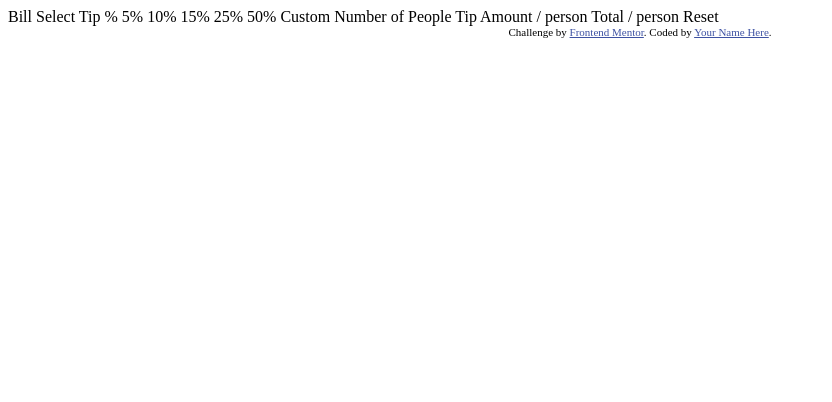
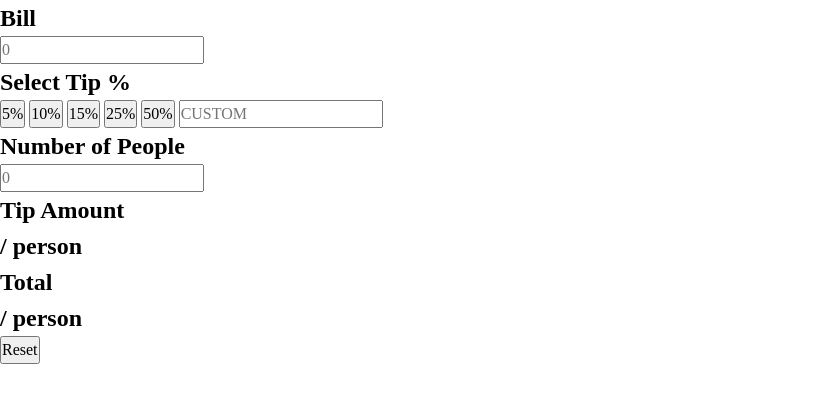
Before and after one commit to Isaac36Y/FM-tip-calculator, a plain HTML site: page index.html in a window 1280 px wide. Shown: the whole page, without its empty margins (0-832 px from the left). Drawn offline with Linux system fonts and the light colour scheme.

Commit message:
finished html and some readme

```diff
--- a/index.html
+++ b/index.html
@@ -2,43 +2,63 @@
 <html lang="en">
 <head>
   <meta charset="UTF-8">
-  <meta name="viewport" content="width=device-width, initial-scale=1.0"> <!-- displays site properly based on user's device -->
-
+  <meta name="viewport" content="width=device-width, initial-scale=1.0">
   <link rel="icon" type="image/png" sizes="32x32" href="./images/favicon-32x32.png">
 
+  <link rel="stylesheet" href="style.css">
   <title>Frontend Mentor | Tip calculator app</title>
-
-  <!-- Feel free to remove these styles or customise in your own stylesheet 👍 -->
-  <style>
-    .attribution { font-size: 11px; text-align: center; }
-    .attribution a { color: hsl(228, 45%, 44%); }
-  </style>
 </head>
 <body>
 
-  Bill
+  <main>
+    <div class="container">
+      <section class="bill__container">
+        <h1 class="label">
+          <label class="bill__label" for="bill-input">Bill</label> <!-- I want these to be headers. Is putting the three labels in headers functional? also should the all be h1 or not?-->
+        </h1>
+        <input type="number" class="bill__input" id="bill-input" name="bill" placeholder="0" aria-label="enter total bill">
+      </section>
+      <section class="tip__container">
+        <h1 class="label">
+          <label for="tip-amount" class="tip__label">Select Tip %</label>
+        </h1>
+        <button class="tip__button" id="tip-amount">5%</button>
+        <button class="tip__button" id="tip-amount">10%</button>
+        <button class="tip__button" id="tip-amount">15%</button>
+        <button class="tip__button" id="tip-amount">25%</button>  <!-- all buttons and input have same id so the label is for all of them? -->
+        <button class="tip__button" id="tip-amount">50%</button>
+        <input type="number" class="tip__custom" id="tip-amount" name="tip" placeholder="CUSTOM" aria-label="enter a custom tip percentage">
+      </section>
+      <section class="people__container">
+        <h1 class="label">
+          <label for="people-input" class="people__label">Number of People</label>
+        </h1>
+        <input type="number" class="people__input" id="people-input" placeholder="0" aria-label="enter number of people paying">
+      </section>
+      <section class="output__container">
+        <div class="output__tip">
+          <h1 class="output__description">
+            Tip Amount<br>
+            <span class="weak">/ person</span>
+          </h1>
+          <h2 class="output__amount" id="total-tip-per-person"></h2>
+        </div>
+        <div class="output__total">
+          <h1 class="output__description">
+            Total<br>
+            <span class="weak">/ person</span>
+          </h1>
+          <h2 class="output__amount" id="total-cost-per-person"></h2>
+        </div>
+        <button class="reset__button" id="reset-button">Reset</button>
+      </section>
+    </div>
+  </main>
+  <script src="script.js"></script>
 
-  Select Tip %
-  5%
-  10%
-  15%
-  25%
-  50%
-  Custom
-
-  Number of People
-
-  Tip Amount
-  / person
-
-  Total
-  / person
-
-  Reset
-
-  <div class="attribution">
+  <!-- <div class="attribution">
     Challenge by <a href="https://www.frontendmentor.io?ref=challenge" target="_blank">Frontend Mentor</a>.
     Coded by <a href="#">Your Name Here</a>.
-  </div>
+  </div> -->
 </body>
 </html>
--- a/style.css
+++ b/style.css
@@ -0,0 +1,38 @@
+*, *::before, *::after {
+  box-sizing: border-box;
+  padding: 0;
+}
+
+*:not(dialog) {
+  margin: 0;
+}
+
+@media (prefers-reduced-motion: no-preference) {
+  html {
+    interpolate-size: allow-keywords;
+  }
+}
+body {
+  line-height: 1.5;
+  -webkit-font-smoothing: antialiased;
+}
+
+img, picture, video, canvas, svg {
+  display: block;
+  max-width: 100%;
+}
+
+input, button, textarea, select {
+  font: inherit;
+}
+
+p, h1, h2, h3, h4, h5, h6 {
+  overflow-wrap: break-word;
+}
+
+p {
+  text-wrap: pretty;
+}
+h1, h2, h3, h4, h5, h6 {
+  text-wrap: balance;
+}
```
Also changed, not shown: 1 other file.
